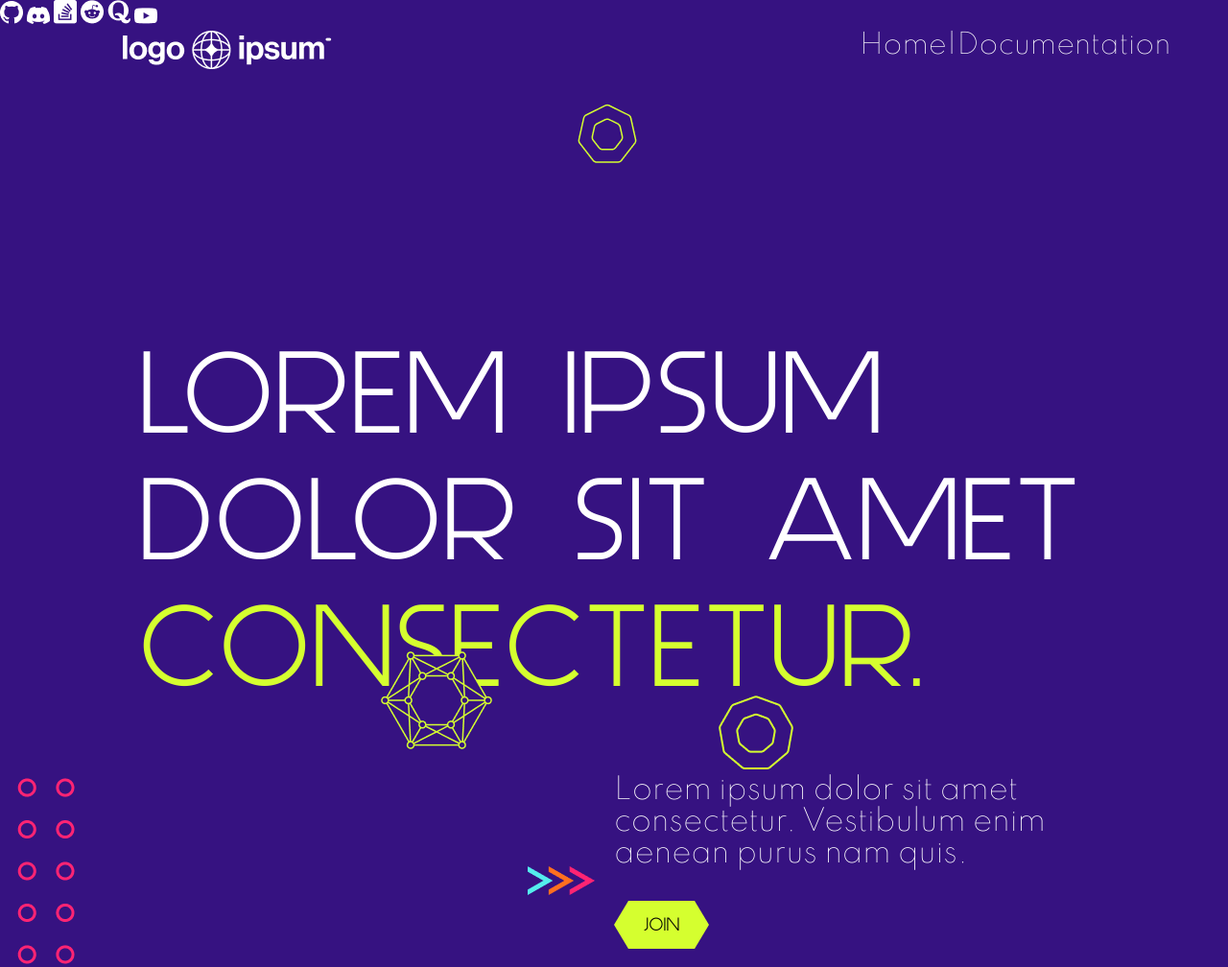
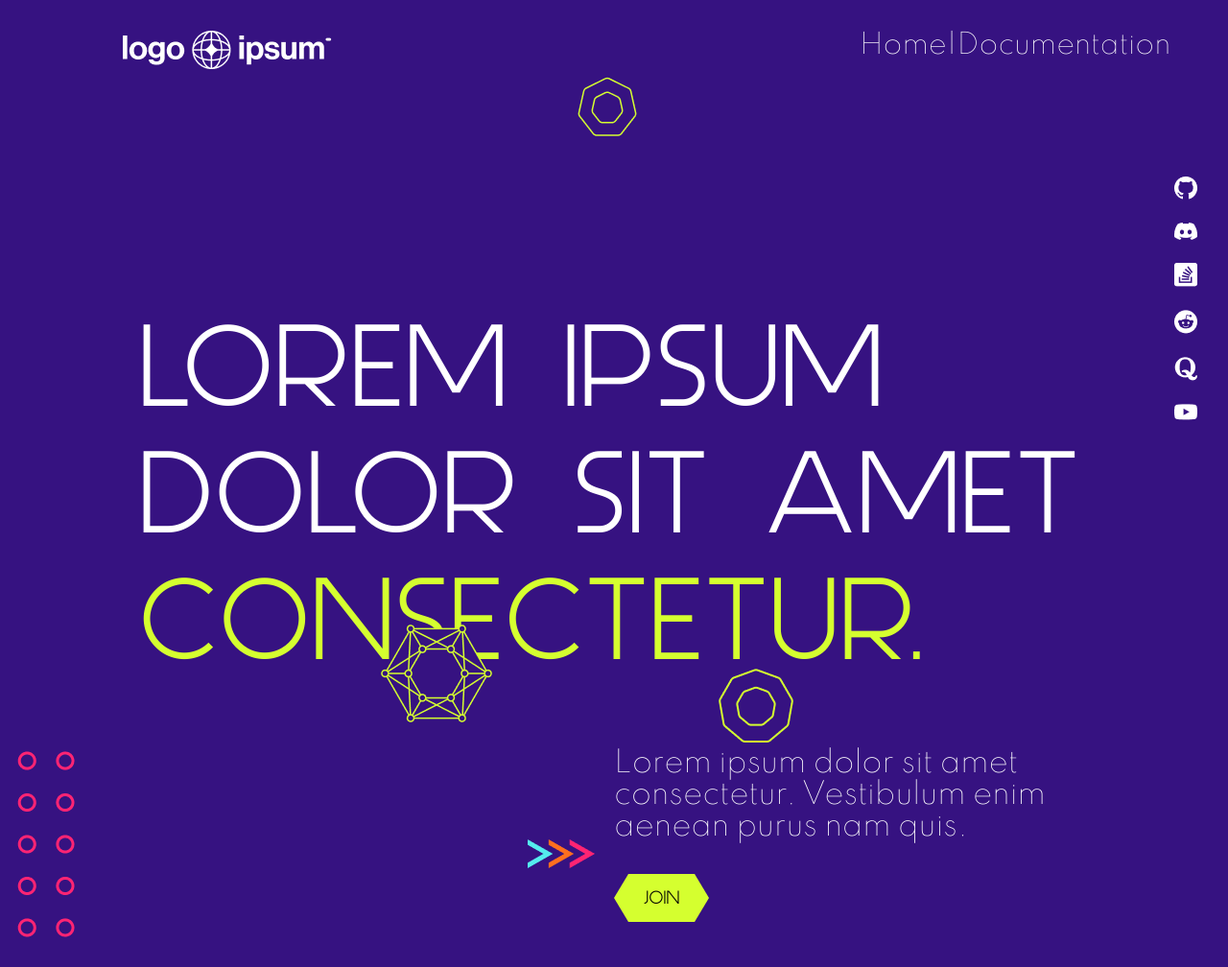
Before and after one commit to jovangrbic6/popartDevTest, a website: page src/index.html in a window 1280 px wide. Shown: the top 1008 px of the page at 96% size. Drawn offline with Linux system fonts and the light colour scheme.

Commit message:
compiled

```diff
--- a/assets/css/main.css
+++ b/assets/css/main.css
@@ -272,7 +272,7 @@ header {
   height: auto;
 }
 
-.sidebarWrapper {
+.social {
   position: fixed;
   right: 32px;
   top: 20%;
@@ -281,7 +281,7 @@ header {
   width: 24px;
 }
 
-.sidebarWrapper__icon {
+.social__icon {
   margin-top: 24px;
 }
 
```
Also changed, not shown: 1 other file.
